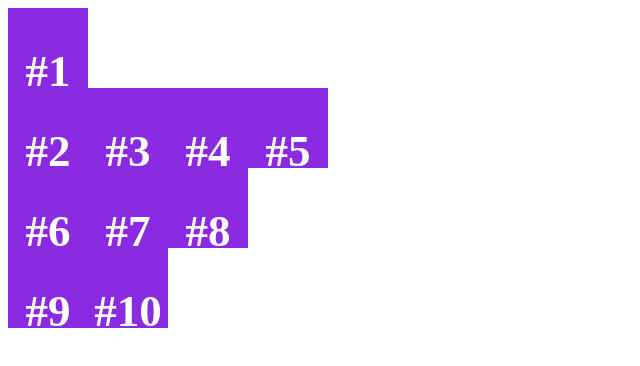
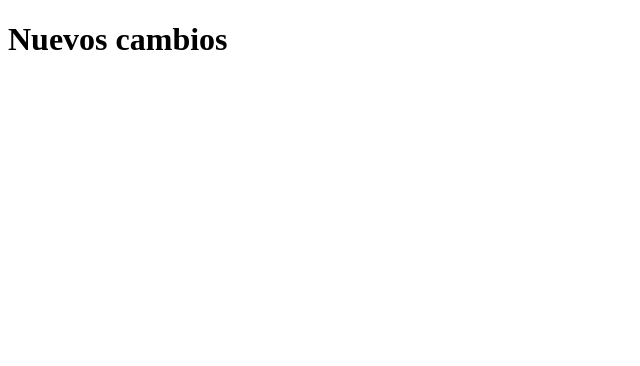
Before and after one commit to Jonhks/box-model, a plain HTML site: page index.html in a window 1280 px wide. Shown: the whole page, without its empty margins (0-640 px from the left). Drawn offline with Linux system fonts and the light colour scheme.

Commit message:
Quitando sections y añadiendo un h1

```diff
--- a/index.html
+++ b/index.html
@@ -8,42 +8,8 @@
 </head>
 <body>
 
-<section>
-  <h2>#1</h2>
-</section>
+<h1>Nuevos cambios</h1>
 
-<!-- <div class="caja-padre"> -->
-  <section class="caja">
-    <h2>#2</h2>
-  </section>
-<!-- </div> -->
-
-<section>
-  <h2>#3</h2>
-</section>
-<section>
-  <h2>#4</h2>
-</section>
-<section>
-  <h2>#5</h2>
-</section>
-
-<section class="caja">
-  <h2>#6</h2>
-</section>
-
-<section>
-  <h2>#7</h2>
-</section>
-<section>
-  <h2>#8</h2>
-</section>
-<section class="caja">
-  <h2>#9</h2>
-</section>
-<section>
-  <h2>#10</h2>
-</section>
 
 </body>
 </html>
```
